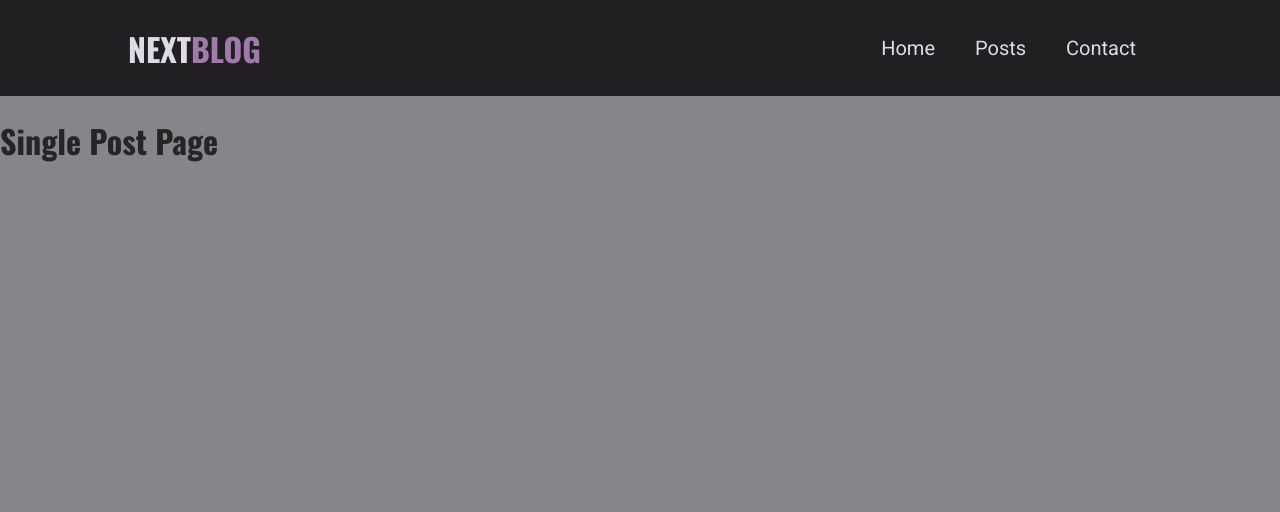
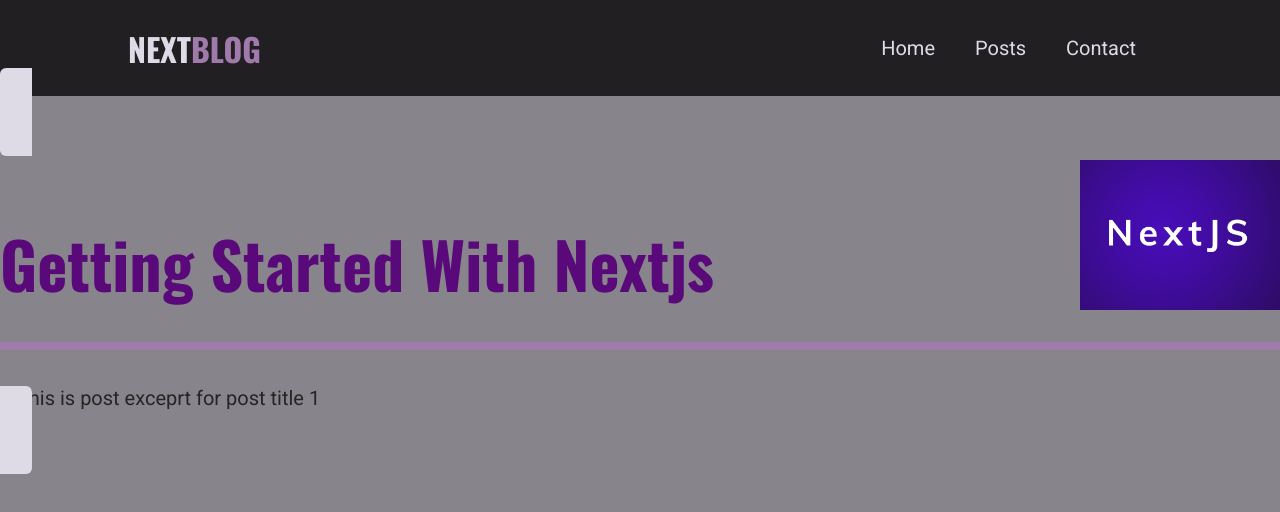
Before and after one commit to ProMehedi/next-blog, a Next.js app: page /posts/getting-started-nextjs in a window 1280 px wide. Shown: the top 512 px of the page. Built offline with nearby package versions, Linux system fonts and the light colour scheme.

Commit message:
Post Detail Components

```diff
--- /dev/null
+++ b/components/posts/post-detail/PostContent.js
@@ -0,0 +1,23 @@
+import PostHeader from './PostHeader'
+import styles from './styles/PostContent.module.css'
+
+const DUMMY_POST = {
+  slug: 'getting-started-nextjs',
+  title: 'Getting Started With Nextjs',
+  image: 'getting-started-nextjs.png',
+  content: '# This is post exceprt for post title 1',
+  date: '2020-02-13',
+}
+
+const PostContent = () => {
+  const imgPath = `/images/posts/${DUMMY_POST.slug}/${DUMMY_POST.image}`
+
+  return (
+    <artitle className={styles.content}>
+      <PostHeader title={DUMMY_POST.title} image={imgPath} />
+      <div>{DUMMY_POST.content}</div>
+    </artitle>
+  )
+}
+
+export default PostContent
--- /dev/null
+++ b/components/posts/post-detail/PostHeader.js
@@ -0,0 +1,13 @@
+import Image from 'next/image'
+import styles from './styles/PostHeader.module.css'
+
+const PostHeader = ({ title, image }) => {
+  return (
+    <header className={styles.header}>
+      <h1>{title}</h1>
+      <Image src={image} alt={title} width={200} height={150} />
+    </header>
+  )
+}
+
+export default PostHeader
--- /dev/null
+++ b/components/posts/post-detail/styles/PostContent.module.css
@@ -0,0 +1,26 @@
+.content {
+  width: 95%;
+  max-width: 60rem;
+  margin: var(--size-8) auto;
+  font-size: var(--size-5);
+  line-height: var(--size-8);
+  background-color: var(--color-grey-100);
+  border-radius: 6px;
+  padding: var(--size-4);
+}
+
+.content p {
+  color: var(--color-grey-800);
+}
+
+.content .image {
+  margin: var(--size-4) auto;
+  width: 100%;
+  max-width: 600px;
+}
+
+@media (min-width: 768px) {
+  .content {
+    padding: var(--size-8);
+  }
+}
--- /dev/null
+++ b/components/posts/post-detail/styles/PostHeader.module.css
@@ -0,0 +1,37 @@
+.header {
+  padding-bottom: var(--size-8);
+  border-bottom: 8px solid var(--color-primary-100);
+  margin: var(--size-4) 0;
+  display: flex;
+  flex-direction: column-reverse;
+  justify-content: space-between;
+  align-items: center;
+  gap: 1rem;
+}
+
+.header h1 {
+  font-size: var(--size-8);
+  color: var(--color-primary-500);
+  margin: 0;
+  line-height: initial;
+  text-align: center;
+}
+
+.header img {
+  object-fit: cover;
+  width: 200px;
+  height: 120px;
+}
+
+@media (min-width: 768px) {
+  .header {
+    margin: var(--size-8) 0;
+    flex-direction: row;
+    align-items: flex-end;
+  }
+
+  .header h1 {
+    font-size: var(--size-16);
+    text-align: left;
+  }
+}
--- a/pages/posts/[slug].js
+++ b/pages/posts/[slug].js
@@ -1,8 +1,10 @@
+import PostContent from '../../components/posts/post-detail/PostContent'
+
 const PostDetailPage = () => {
   return (
-    <div>
-      <h1>Single Post Page</h1>
-    </div>
+    <>
+      <PostContent />
+    </>
   )
 }
 
```
Also changed, not shown: components/posts/PostContent.js (added).
